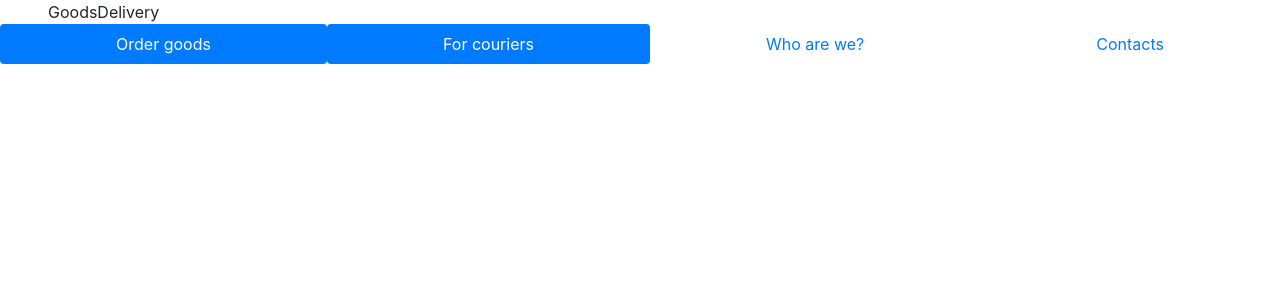
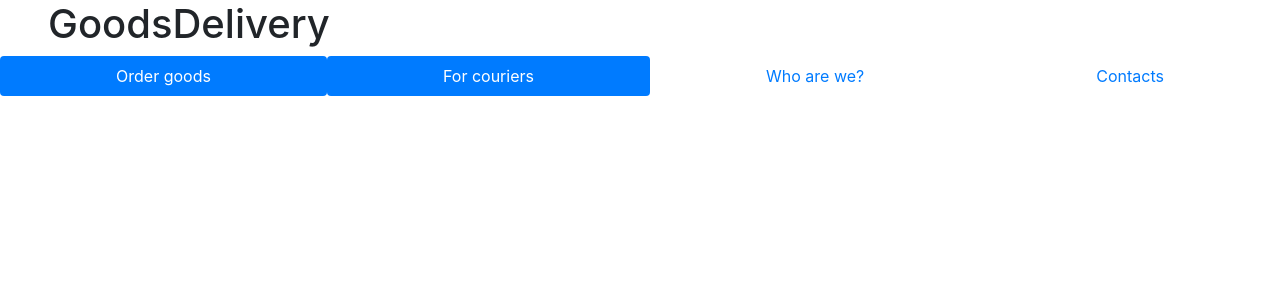
Before and after one commit to EliseyShkolnikov/GoodsDelivery, a Flask app: page /index in a window 1280 px wide. Shown: the top 300 px of the page. Run offline with Flask 2, Linux system fonts and the light colour scheme; some libraries are stand-ins or nearby versions.

Commit message:
Revert "Update base.html"
This reverts commit 21f1ffc91c34c933c1284ea5e40a674b1a718a8e.

```diff
--- a/templates/base.html
+++ b/templates/base.html
@@ -12,7 +12,7 @@
 </head>
 <body>
     <div>
-        <h1sss class="ml-5">GoodsDelivery</h1>
+        <h1 class="ml-5">GoodsDelivery</h1>
 
         <ul class="nav nav-pills nav-fill">
             <li class="nav-item">
```
